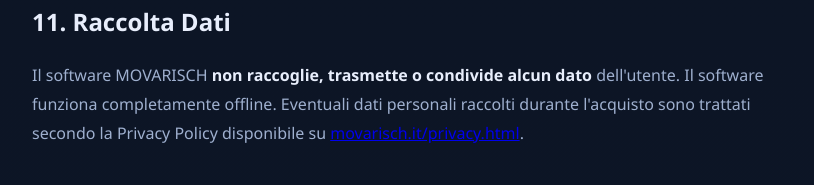
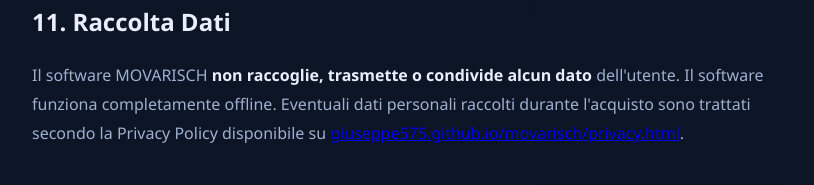
Before and after one commit to Giuseppe575/movarisch, a website: page docs/eula.html in a window 1280 px wide. Shown: the part 3359-3544 px from the top of the page, without its empty margins (228-1042 px from the left). Drawn offline with Linux system fonts and the light colour scheme.

Commit message:
fix: Aggiornato per GitHub Pages gratuito
- Rimosso CNAME (non serve dominio personalizzato)
- Aggiornati riferimenti da movarisch.it a giuseppe575.github.io/movarisch
- Verificati tutti i percorsi relativi per CSS e link interni
- Ready for deployment su https://giuseppe575.github.io/movarisch/

```diff
--- a/docs/eula.html
+++ b/docs/eula.html
@@ -104,7 +104,7 @@
     <p>L'assistenza non copre problemi derivanti da uso improprio, modifiche non autorizzate o configurazioni non standard.</p>
 
     <h2>11. Raccolta Dati</h2>
-    <p>Il software MOVARISCH <strong>non raccoglie, trasmette o condivide alcun dato</strong> dell'utente. Il software funziona completamente offline. Eventuali dati personali raccolti durante l'acquisto sono trattati secondo la Privacy Policy disponibile su <a href="privacy.html">movarisch.it/privacy.html</a>.</p>
+    <p>Il software MOVARISCH <strong>non raccoglie, trasmette o condivide alcun dato</strong> dell'utente. Il software funziona completamente offline. Eventuali dati personali raccolti durante l'acquisto sono trattati secondo la Privacy Policy disponibile su <a href="privacy.html">giuseppe575.github.io/movarisch/privacy.html</a>.</p>
 
     <h2>12. Modifiche alla EULA</h2>
     <p>Il Licenziante si riserva il diritto di modificare questa EULA per versioni future del software. Le modifiche non avranno effetto retroattivo sulle licenze già concesse.</p>
```
Also changed, not shown: docs/privacy.html (+1 -1 lines).
